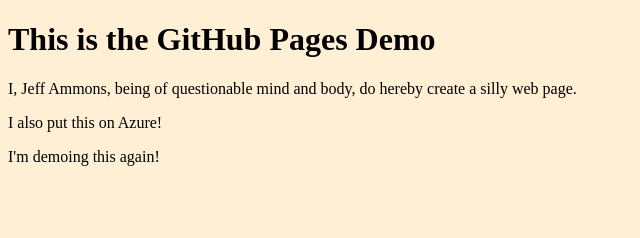
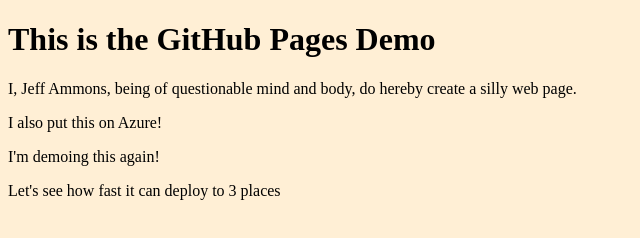
Before and after one commit to Arbiter329/jeffa00.github.io, a plain HTML site: page index.html in a window 1280 px wide. Shown: the whole page, without its empty margins (0-640 px from the left). Drawn offline with Linux system fonts and the light colour scheme.

Commit message:
Added text to say 3 deployments.

```diff
--- a/index.html
+++ b/index.html
@@ -11,5 +11,6 @@
             web page.</p>
             <p>I also put this on Azure!</p>
             <p>I'm demoing this again!</p>
+            <p>Let's see how fast it can deploy to 3 places</p>
     </body>
 </html>
```
